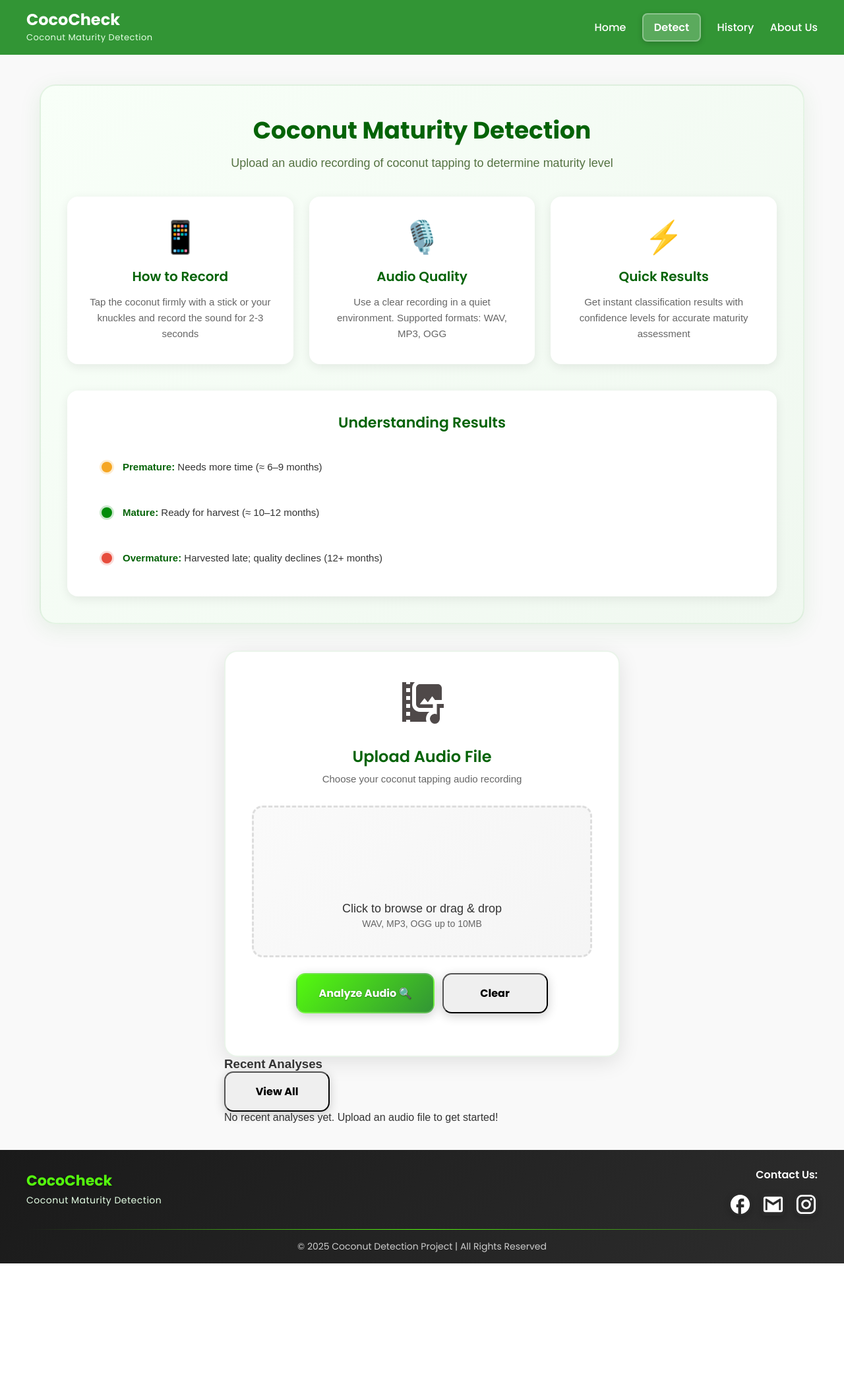
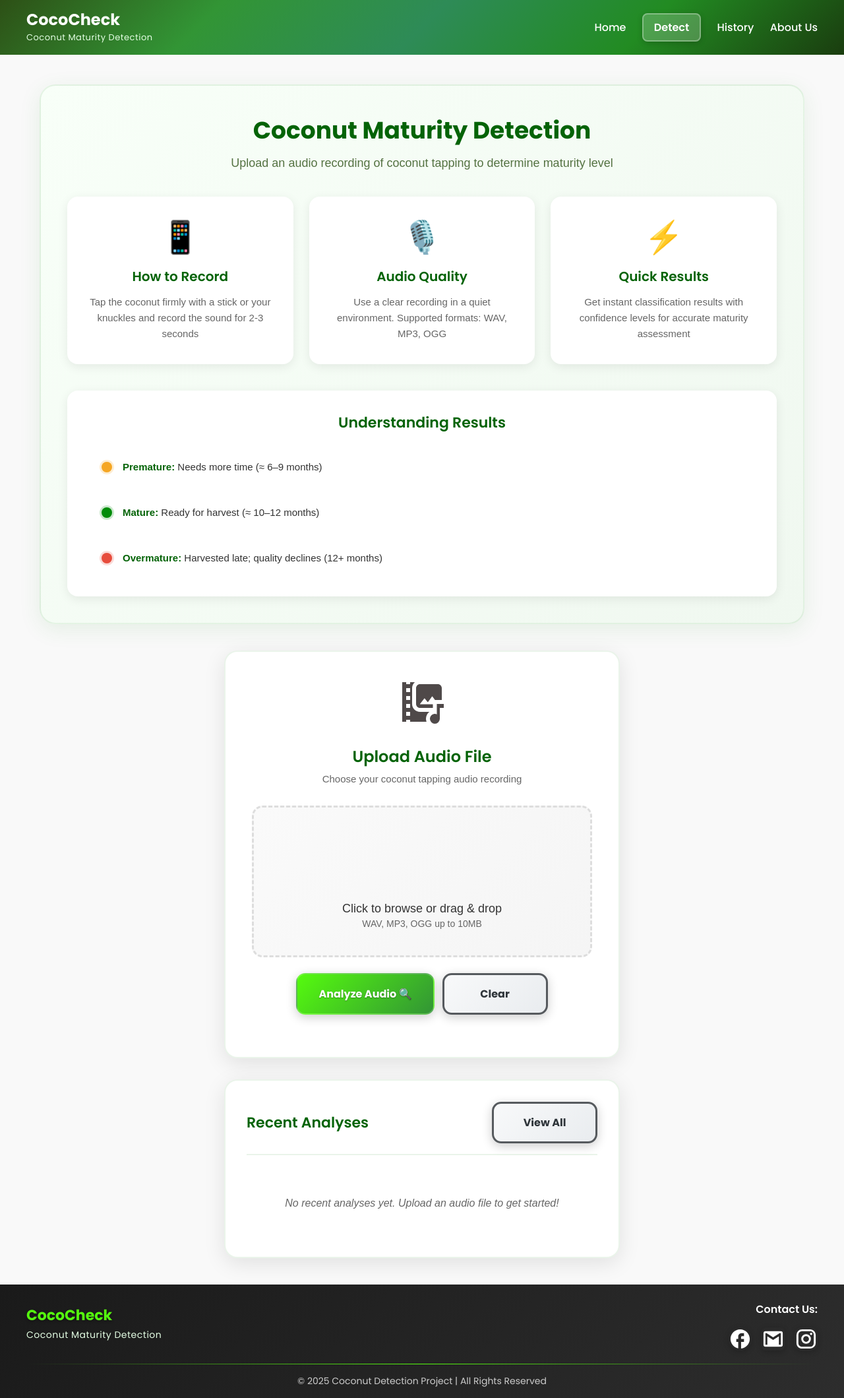
Before and after one commit to dnforimaco/CoconutMaturity-WebApp, a Flask app: page /detect in a window 1280 px wide. Shown: the whole page at 66% size. Before the commit the page ends 1915 px from the top, so only its background shows below. Run offline with Flask 3, Linux system fonts and the light colour scheme.

Commit message:
Add files via upload

```diff
--- a/WebApp/static/css/style.css
+++ b/WebApp/static/css/style.css
@@ -1,3 +1,4 @@
+
 @import url('https://fonts.googleapis.com/css2?family=Poppins:ital,wght@0,100;0,200;0,300;0,400;0,500;0,600;0,700;0,800;0,900;1,100;1,200;1,300;1,400;1,500;1,600;1,700;1,800;1,900&display=swap');
 html {
   scroll-behavior: smooth;
@@ -29,7 +30,7 @@ html, body {
     display: flex;
     justify-content: space-between;
     align-items: center;
-    background: #329535;  /* green header */
+    background: linear-gradient(135deg, #2d5016 0%, #329535 25%, #2e8b57 50%, #228b22 75%, #1a3d0f 100%);
     padding: 17px 40px;
     position: fixed;
     top: 0;
@@ -523,6 +524,21 @@ main{
   border-color: #55fb0e;
   box-shadow: 0 8px 24px rgba(255,255,255,0.3);
   transform: translateY(-3px) scale(1.05);
+}
+
+.btn--secondary{
+  background: linear-gradient(135deg, #f8f9fa 0%, #e9ecef 100%);
+  color: #2f353a;
+  border: 3px solid #565a5e;
+  text-shadow: none;
+}
+
+.btn--secondary:hover{
+  background: linear-gradient(135deg, #e9ecef 0%, #dee2e6 100%);
+  border-color: #adb5bd;
+  color: #495057;
+  transform: translateY(-2px);
+  box-shadow: 0 4px 12px rgba(0,0,0,0.15);
 }
 
 /* ---------- Mission & Vision ---------- */
@@ -1737,6 +1753,200 @@ main{
     }
 }
 
+/* Recent Analyses Section */
+.recent-analyses-section {
+    background: white;
+    border-radius: 20px;
+    padding: 32px;
+    box-shadow: 0 8px 32px rgba(0, 0, 0, 0.1);
+    border: 2px solid rgba(50, 149, 53, 0.1);
+    margin-top: 32px;
+}
+
+.recent-analyses-header {
+    display: flex;
+    justify-content: space-between;
+    align-items: center;
+    margin-bottom: 24px;
+    padding-bottom: 16px;
+    border-bottom: 2px solid rgba(50, 149, 53, 0.1);
+}
+
+.recent-analyses-header h3 {
+    font-size: 22px;
+    color: #046307;
+    margin: 0;
+    font-weight: 600;
+    font-family: "Poppins", sans-serif;
+}
+
+.recent-analyses-list {
+    display: flex;
+    flex-direction: column;
+    gap: 16px;
+}
+
+.analysis-item {
+    display: flex;
+    align-items: center;
+    gap: 16px;
+    padding: 16px 20px;
+    background: linear-gradient(135deg, #f8fff8 0%, #f0f8f0 100%);
+    border-radius: 12px;
+    border: 2px solid rgba(50, 149, 53, 0.1);
+    transition: all 0.3s ease;
+    position: relative;
+}
+
+.analysis-item:hover {
+    transform: translateY(-2px);
+    box-shadow: 0 4px 16px rgba(50, 149, 53, 0.15);
+    border-color: rgba(50, 149, 53, 0.2);
+}
+
+.analysis-filename {
+    flex: 1;
+    font-weight: 600;
+    color: #046307;
+    font-size: 15px;
+    overflow: hidden;
+    text-overflow: ellipsis;
+    white-space: nowrap;
+}
+
+.analysis-result {
+    display: flex;
+    align-items: center;
+    justify-content: center;
+    gap: 8px;
+    padding: 6px 12px;
+    border-radius: 20px;
+    font-size: 11px;
+    font-weight: 600;
+    min-width: 100px;
+    text-align: center;
+    line-height: 1.2;
+}
+
+.analysis-result.mature {
+    background: linear-gradient(135deg, #e8ffe8 0%, #deffde 100%);
+    color: #028c0a;
+    border: 2px solid rgba(2, 140, 10, 0.2);
+}
+
+.analysis-result.premature {
+    background: linear-gradient(135deg, #fff8e8 0%, #fff2d6 100%);
+    color: #f5a623;
+    border: 2px solid rgba(245, 166, 35, 0.2);
+}
+
+.analysis-result.immature {
+    background: linear-gradient(135deg, #ffe8e8 0%, #ffd6d6 100%);
+    color: #e74c3c;
+    border: 2px solid rgba(231, 76, 60, 0.2);
+}
+
+.analysis-confidence {
+    font-size: 13px;
+    color: #666;
+    font-weight: 500;
+    min-width: 80px;
+    text-align: center;
+}
+
+.analysis-time {
+    font-size: 12px;
+    color: #888;
+    min-width: 70px;
+    text-align: right;
+}
+
+.analysis-actions {
+    display: flex;
+    gap: 8px;
+    margin-left: auto;
+}
+
+.btn-analysis {
+    padding: 6px 12px;
+    border: none;
+    border-radius: 8px;
+    font-size: 12px;
+    font-weight: 600;
+    cursor: pointer;
+    transition: all 0.2s ease;
+}
+
+.btn-delete {
+    background: #e74c3c;
+    color: white;
+}
+
+.btn-delete:hover {
+    background: #c0392b;
+    transform: scale(1.05);
+}
+
+.no-analyses {
+    text-align: center;
+    padding: 40px 20px;
+    color: #666;
+}
+
+.no-analyses p {
+    font-size: 16px;
+    margin: 0;
+    font-style: italic;
+}
+
+/* Responsive Design for Recent Analyses */
+@media (max-width: 768px) {
+    .recent-analyses-section {
+        padding: 24px;
+        margin-top: 24px;
+    }
+
+    .recent-analyses-header {
+        flex-direction: column;
+        gap: 16px;
+        align-items: stretch;
+    }
+
+    .recent-analyses-header h3 {
+        text-align: center;
+    }
+
+    .analysis-item {
+        flex-direction: column;
+        align-items: stretch;
+        gap: 12px;
+        padding: 20px;
+    }
+
+    .analysis-filename {
+        text-align: center;
+        white-space: normal;
+        overflow: visible;
+    }
+
+    .analysis-result {
+        margin: 0 auto;
+    }
+
+    .analysis-confidence {
+        text-align: center;
+    }
+
+    .analysis-time {
+        text-align: center;
+    }
+
+    .analysis-actions {
+        margin: 0 auto;
+        justify-content: center;
+    }
+}
+
 /* Legacy styles for backward compatibility */
 .error-border {
     border: 2px solid red !important;
```
